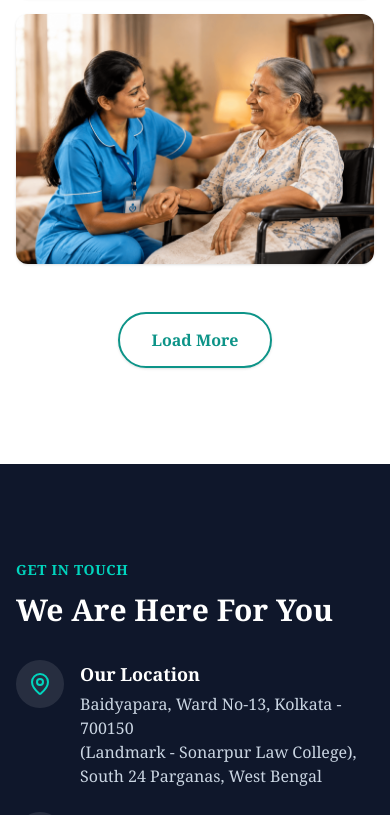
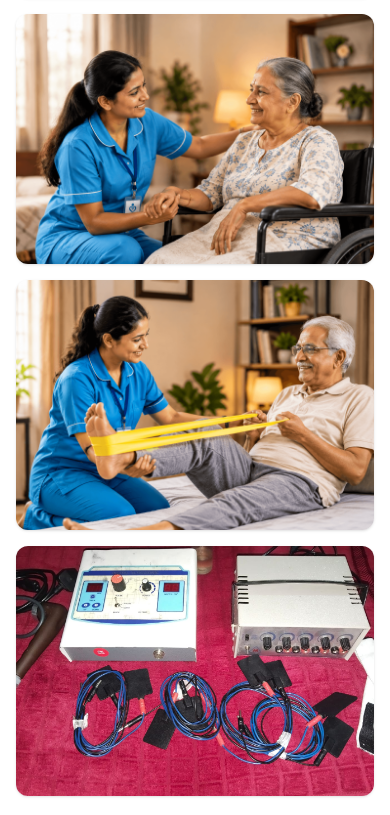
Before and after one commit to deosweb2025/MAHABIR_HOME_HEALTH_CARE-Webpage, a React (Vite) app: page / in a window 390 px wide. Shown: the part 6922-7737 px from the top of the page. Built offline with nearby package versions, Linux system fonts and the light colour scheme.

Commit message:
image and videos alginment fix

```diff
--- a/src/components/Gallery.jsx
+++ b/src/components/Gallery.jsx
@@ -58,7 +58,7 @@ const galleryData = [
 const Gallery = () => {
   const [selectedItem, setSelectedItem] = useState(null);
   const [filter, setFilter] = useState('all'); // 'all', 'image', 'video'
-  const [visibleCount, setVisibleCount] = useState(4);
+  const [visibleCount, setVisibleCount] = useState(6);
 
   // Filter and sort items based on current tab
   const filteredData = useMemo(() => {
@@ -76,21 +76,20 @@ const Gallery = () => {
 
   const displayedData = filteredData.slice(0, visibleCount);
   const hasMore = visibleCount < filteredData.length;
-  const isExpanded = visibleCount > 4;
 
   const handleToggleShow = () => {
     if (hasMore) {
-      // Load more
-      setVisibleCount(prev => prev + 4);
+      // Load more (adds exactly 1 row of 3)
+      setVisibleCount(prev => prev + 3);
     } else {
-      // Show less (reset to 4)
-      setVisibleCount(4);
+      // Show less (reset to initial state depending on tab)
+      setVisibleCount(filter === 'video' ? 3 : 6);
     }
   };
 
   const handleFilterChange = (newFilter) => {
     setFilter(newFilter);
-    setVisibleCount(4); // Reset to 4 items when switching tabs
+    setVisibleCount(newFilter === 'video' ? 3 : 6); // 3 items form a perfect featured block
   };
 
   return (
@@ -145,7 +144,7 @@ const Gallery = () => {
         </div>
 
         {/* Grid Display */}
-        <div className="grid grid-cols-1 sm:grid-cols-2 md:grid-cols-2 lg:grid-cols-4 gap-4 auto-rows-[250px] transition-all duration-500">
+        <div className="grid grid-cols-1 sm:grid-cols-2 md:grid-cols-3 gap-4 auto-rows-[250px] transition-all duration-500">
           <AnimatePresence mode="popLayout">
             {displayedData.map((item, index) => (
               <motion.div
@@ -157,7 +156,7 @@ const Gallery = () => {
                 transition={{ duration: 0.4 }}
                 onClick={() => setSelectedItem(item)}
                 className={`relative rounded-xl overflow-hidden group cursor-pointer shadow-sm hover:shadow-xl ${
-                  index === 0 && displayedData.length > 1 ? 'md:col-span-2 md:row-span-2' : ''
+                  index === 0 && displayedData.length >= 3 ? 'md:col-span-2 md:row-span-2' : ''
                 }`}
               >
                 {item.type === 'image' ? (
```
